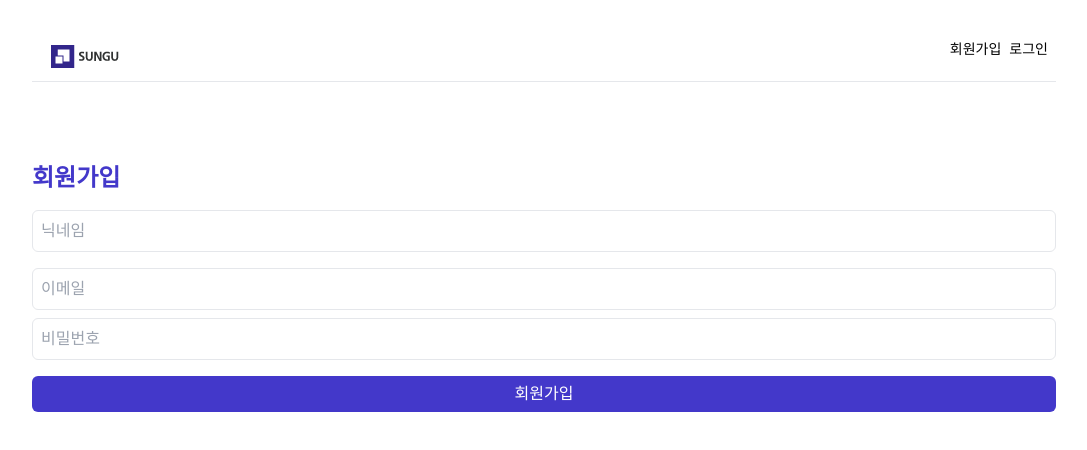
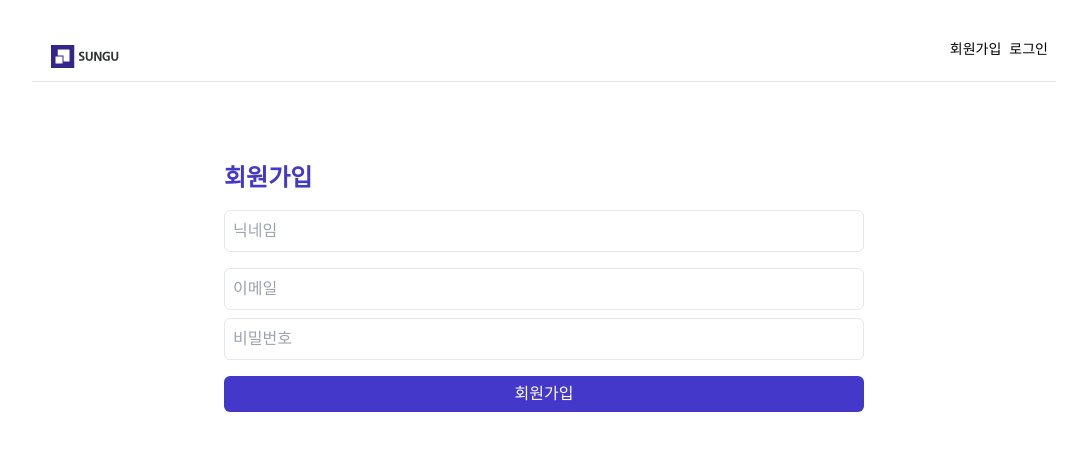
Before and after one commit to Minjeong79/reactBoard2, a React (Vite) app: page /sign in a window 1280 px wide. Shown: the top 450 px of the page, without its empty margins (96-1183 px from the left). Built offline with nearby package versions, Linux system fonts and the light colour scheme; a web font is replaced by a local one.

Commit message:
회원가입css 수정

```diff
--- a/src/components/user/Sign.tsx
+++ b/src/components/user/Sign.tsx
@@ -31,7 +31,7 @@ const Sign = () => {
   };
 
   return (
-    <div className="md:container mx-auto mt-20">
+    <div className="md:max-w-screen-sm  mx-auto mt-20">
       <h3 className="text-indigo-700 text-2xl font-bold">회원가입</h3>
       <div className="mt-4">
         <form onSubmit={hadleSubmit}>
```
